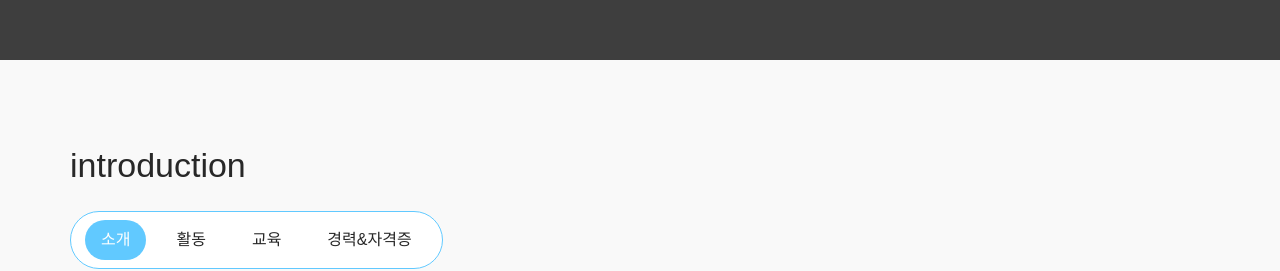
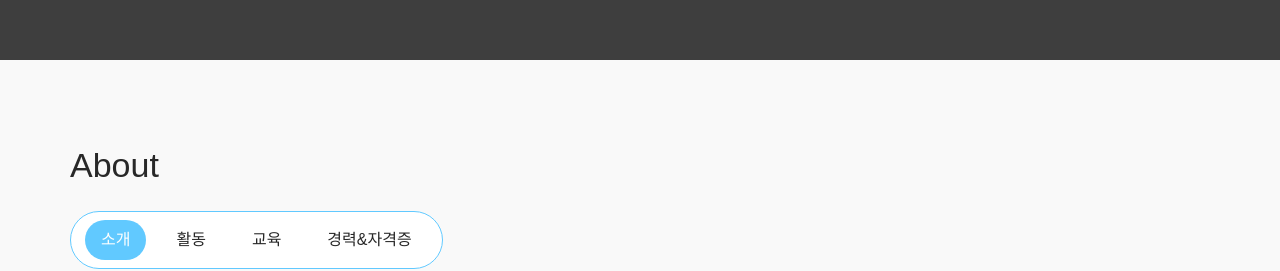
Before and after one commit to sk-y01/portfolio, a React (Vite) app: page / in a window 1280 px wide. Shown: the part 1540-1811 px from the top of the page. Built offline with nearby package versions, Linux system fonts and the light colour scheme.

Commit message:
md : modify

```diff
--- a/src/sections/About.jsx
+++ b/src/sections/About.jsx
@@ -166,7 +166,8 @@ const About = () => {
   return (
     <section id="about" className="about">
       <div className="inner">
-        <h2>introduction</h2>
+        {/* <h2>introduction</h2> */}
+        <h2>About</h2>
         <div className="tab-area">
           <div className="tab-menu">
             {tabs.map((tab) => (
```
Also changed, not shown: 1 other file (tests, documents, lock files or other folders).
